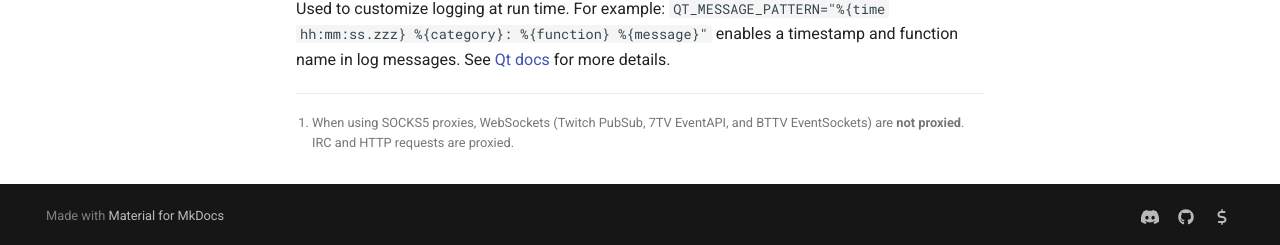
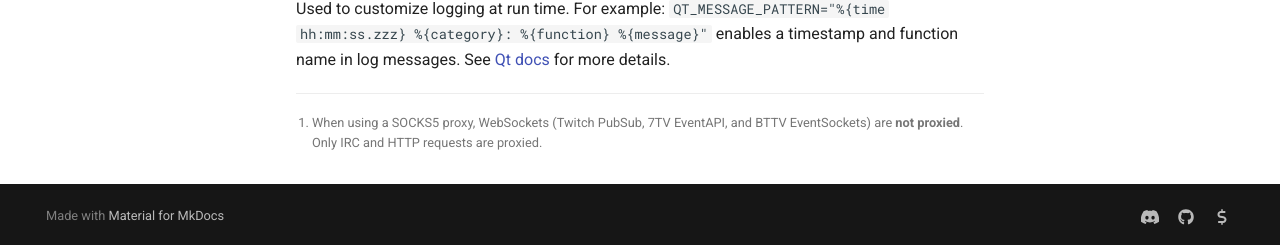
Before and after one commit to Chatterino/wiki, an MkDocs documentation site: the page built from docs/Environment Variables.md, in a window 1280 px wide and 900 px high, scrolled down 1152 px. Shown: the part 652-897 px from the top of the window. Built offline with MkDocs 1.6.1 and Material for MkDocs 9.7.7, drawn with Linux system fonts in a browser that asks for light colours; comment, search, counter and statistics services are not loaded.

Commit message:
Reword annotation

```diff
--- a/docs/Environment Variables.md
+++ b/docs/Environment Variables.md
@@ -47,7 +47,7 @@ Default value: `true`
 
 Used to set a proxy for network interactions of Chatterino. Both HTTP and SOCKS5[^1] proxies are supported. The URL supports username and password authentication. Example: `http://username:password@127.0.0.1:1080` or `socks5://127.0.0.1` (defaults to port `1080`).
 
-[^1]: When using SOCKS5 proxies, WebSockets (Twitch PubSub, 7TV EventAPI, and BTTV EventSockets) are **not proxied**. IRC and HTTP requests are proxied.
+[^1]: When using a SOCKS5 proxy, WebSockets (Twitch PubSub, 7TV EventAPI, and BTTV EventSockets) are **not proxied**. Only IRC and HTTP requests are proxied.
 
 ### QT_LOGGING_RULES
 
```
